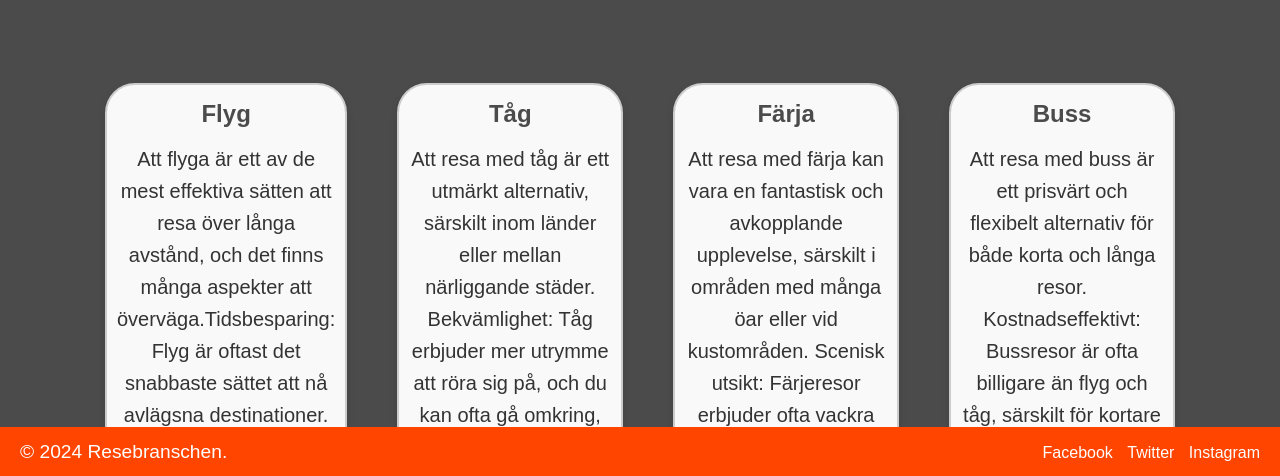
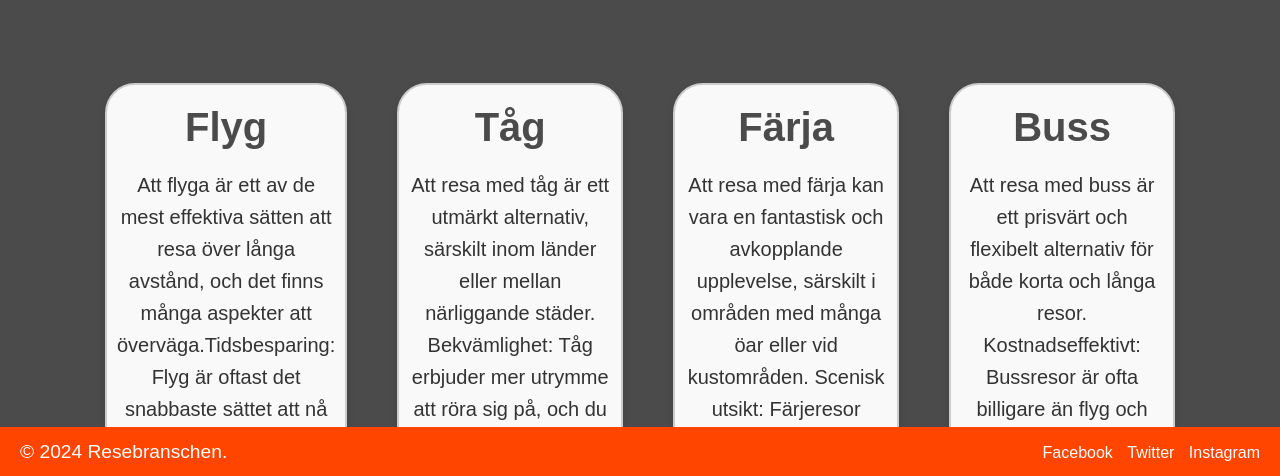
Before and after one commit to Burtarn/Inl-mning-V.40, a plain HTML site: page transport.html in a window 1280 px wide. Shown: the part 322-798 px from the top of the page. Drawn offline with Linux system fonts and the light colour scheme.

Commit message:
Update with clamp()

```diff
--- a/contact.css
+++ b/contact.css
@@ -118,6 +118,9 @@ footer .social-media a:hover {
 h2 {
     text-align: center;
     margin-bottom: 20px;
+    font-size: clamp(1.5rem, 5vw, 2.5rem);
+    color: var(--fourthcolor)
+
 }
 
 .contact-form {
--- a/transport.css
+++ b/transport.css
@@ -37,6 +37,13 @@ body {
     background-color: var(--thirdcolor);
     color: #333;
     line-height: 1.6;
+}
+
+h2 {
+    text-align: center;
+    font-size: clamp(1.5rem, 5vw, 2.5rem);
+    color: var(--fourthcolor)
+
 }
 p {
     font-size: clamp(0.8rem, 2vw, 1.2rem);
```
